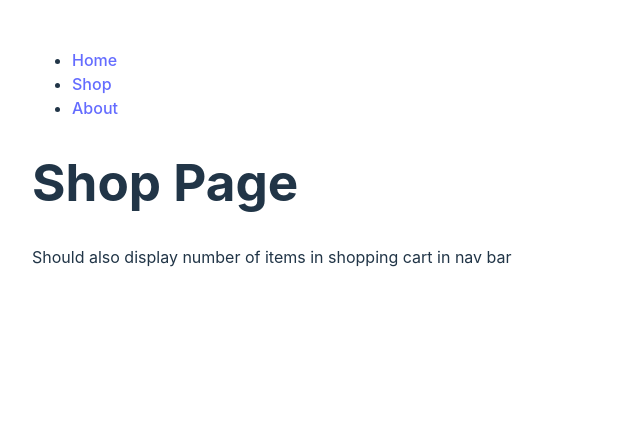
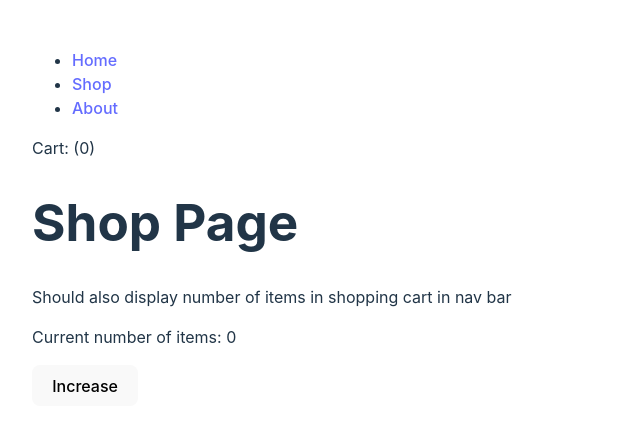
Before and after one commit to minhtran5109/react-shopping-cart, a React (Vite) app: page /shop in a window 1280 px wide. Shown: the top 430 px of the page, without its empty margins (0-640 px from the left). Built offline with nearby package versions, Linux system fonts and the light colour scheme.

Commit message:
added context for shopping cart

```diff
--- a/src/components/Navbar.jsx
+++ b/src/components/Navbar.jsx
@@ -1,8 +1,12 @@
+import { useContext } from 'react';
 import { Link, useLocation } from 'react-router-dom';
+import { CartContext } from '../context/CartContext';
 
 function Navbar() {
   const currentRoute = useLocation();
   console.log(currentRoute);
+
+  const { numberOfItems } = useContext(CartContext);
 
   return (
     <nav>
@@ -17,6 +21,12 @@ function Navbar() {
           <Link to="/about">About</Link>
         </li>
       </ul>
+
+      {currentRoute.pathname === '/shop' && (
+        <div>
+          <span>Cart: ({numberOfItems})</span>
+        </div>
+      )}
     </nav>
   )
 }
--- /dev/null
+++ b/src/context/CartContext.jsx
@@ -0,0 +1,14 @@
+import { createContext, useState } from 'react';
+
+export const CartContext = createContext();
+
+// Create a provider component
+export function CartProvider({ children }) {
+  const [numberOfItems, setNumberOfItems] = useState(0);
+
+  return (
+    <CartContext.Provider value={{ numberOfItems, setNumberOfItems }}>
+      {children}
+    </CartContext.Provider>
+  );
+}
--- a/src/main.jsx
+++ b/src/main.jsx
@@ -5,6 +5,7 @@ import App from './App.jsx'
 import Home from './pages/Home'
 import Shop from './pages/Shop.jsx'
 import About from './pages/About.jsx'
+import { CartProvider } from './context/CartContext.jsx';
 import './index.css'
 
 const router = createBrowserRouter([
@@ -21,6 +22,8 @@ const router = createBrowserRouter([
 
 createRoot(document.getElementById('root')).render(
   <StrictMode>
-    <RouterProvider router={router} />
+    <CartProvider>
+      <RouterProvider router={router} />
+    </CartProvider>
   </StrictMode>,
 )
--- a/src/pages/Shop.jsx
+++ b/src/pages/Shop.jsx
@@ -1,8 +1,19 @@
+import { useContext } from "react";
+import { CartContext } from "../context/CartContext";
+
 function Shop() {
+  const { numberOfItems, setNumberOfItems } = useContext(CartContext);
+
   return (
     <div>
       <h1>Shop Page</h1>
       <div>Should also display number of items in shopping cart in nav bar</div>
+
+      <p>Current number of items: {numberOfItems}</p>
+
+      <button onClick={() => setNumberOfItems(numberOfItems + 1)}>
+        Increase
+      </button>
     </div>
   )
 }
```
